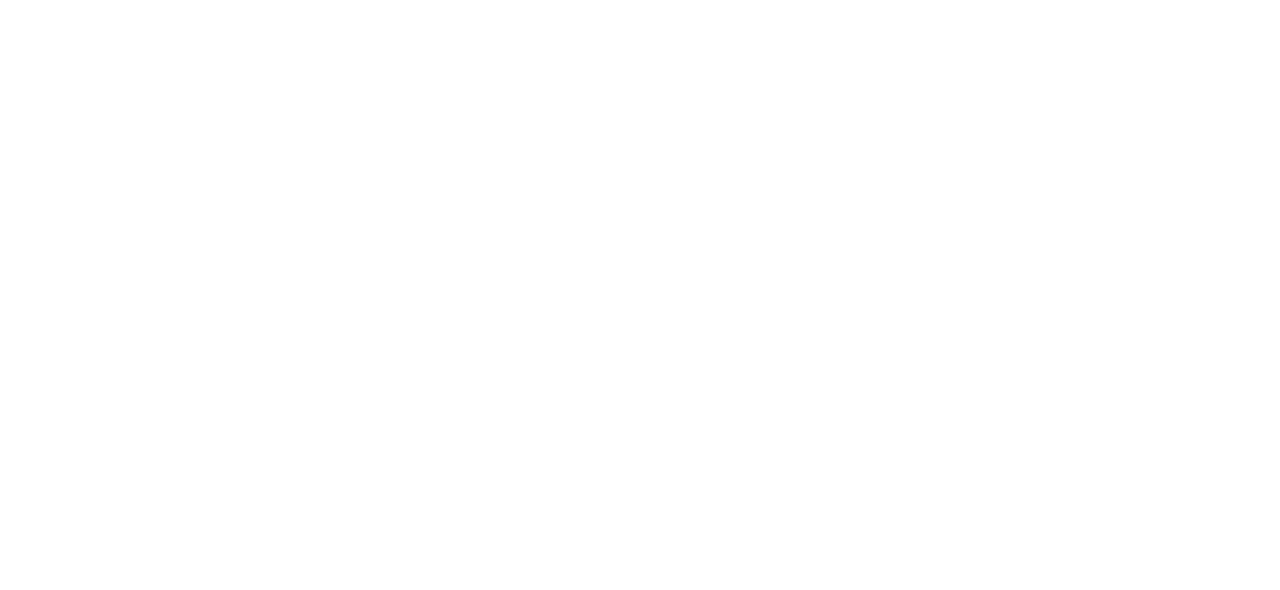
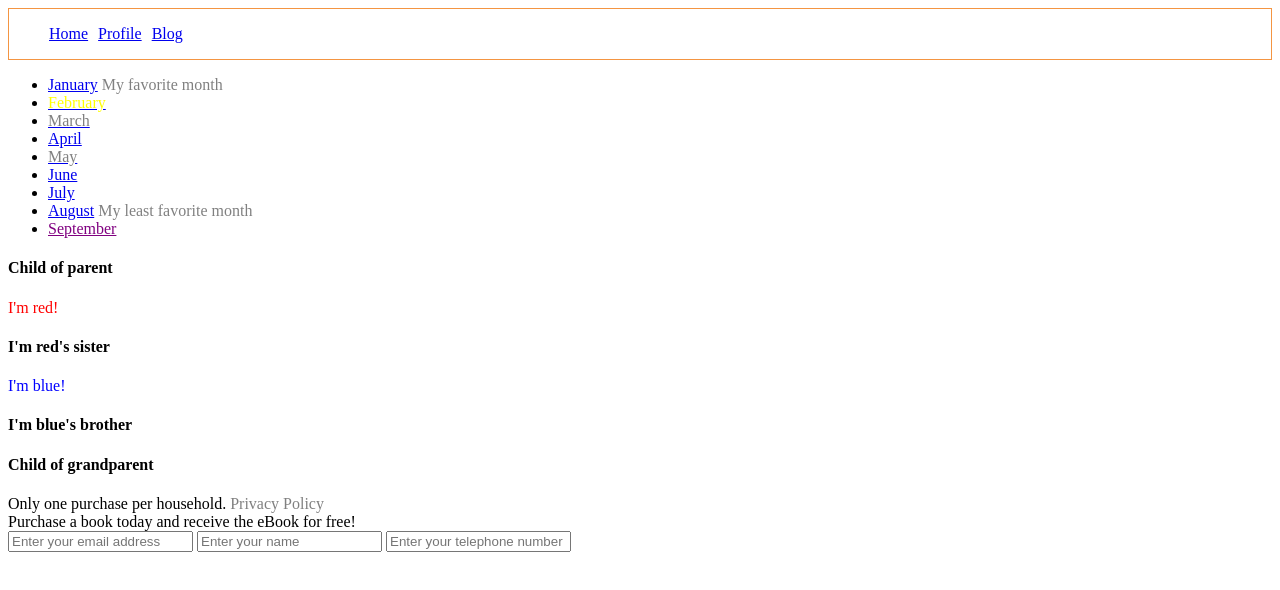
Before and after one commit to hagansmith/css-selectors, a plain HTML site: page index.html in a window 1280 px wide. Drawn offline with Linux system fonts and the light colour scheme.

Commit message:
add styling documents

```diff
--- a/index.html
+++ b/index.html
@@ -1,9 +1,102 @@
 <!DOCTYPE html>
 <html>
 <head>
-	<title></title>
+	<title>CSS Selectors</title>
+	<link rel="stylesheet" type="text/css" href="./selectors.css">
 </head>
 <body>
+<header>
+  <nav>
+  	<ul>
+    	<li><a href="#">Home</a></li>
+    	<li><a href="#">Profile</a></li>
+    	<li><a href="#">Blog</a></li>
+  	</ul>
+  </nav>
+</header>
 
+<article>
+	<section>
+	  <div class="month-list">
+	    <ul>
+	      <li>
+	        <a href="#">January</a>
+	        <span class="disabled">My favorite month</span>
+	      </li>
+	      <li>
+	        <a href="#">
+	          <span class="active">February</span>
+	        </a>
+	      </li>
+	      <li>
+	        <a href="#">
+	          <span class="disabled">March</span>
+	        </a>
+	      </li>
+	      <li>
+	        <a href="#">April</a>
+	      </li>
+	      <li>
+	        <a href="#">
+	          <div class="promo">
+	            <span class="disabled">May</span>
+	          </div>
+	        </a>
+	      </li>
+	      <li>
+	        <a href="#">June</a>
+	      </li>
+	      <li>
+	        <a href="#">July</a>
+	      </li>
+	      <li>
+	        <a href="#">August</a>
+	        <span class="disabled">My least favorite month</span>
+	      </li>
+	      <li>
+	        <a href="#" class="disabled">September</a>
+	      </li>
+	    </ul>
+	  </div>
+	</section>
+
+	<section>
+	  <div class="grandparent">
+	    <div class="parent">
+	      <h4>Child of parent</h4>
+	      <div>
+	        <div>I'm red!</div>
+	        <h4>I'm red's sister</h4>
+	        <div>I'm blue!</div>
+	        <h4>I'm blue's brother</h4>
+	      </div>
+	    </div>
+	    <h4>Child of grandparent</h4>
+	  </div>
+	</section>
+<article>
+<footer class="padded">
+
+  <div class="disclaimer">
+    Only one purchase per household.
+    <a href="#"></a>
+      <span class="footer-link">
+        <span class="disabled">
+          Privacy Policy
+        </span>
+      </span>
+  </div>
+
+  <div class="promo">
+    Purchase a book today and receive the eBook for free!
+  </div>
+
+  <span>
+      <input type="text" name="email" placeholder="Enter your email address">
+      <input type="text" name="name" placeholder="Enter your name">
+      <input type="tel" name="telephone" placeholder="Enter your telephone number">
+  </span>
+
+</footer>
 </body>
 </html>
--- a/selectors.css
+++ b/selectors.css
@@ -0,0 +1,36 @@
+header {
+	border: 1px solid #f49542;
+}
+
+header ul {
+	display: flex;
+	list-style: none;
+}
+
+header li {
+	padding-right: 10px;
+}
+
+.disabled {
+	color: grey;
+}
+
+a.disabled {
+	color: purple;
+}
+
+.active {
+	color: yellow;
+}
+
+.parent div:first-of-type div:first-child {
+	color: red;
+}
+
+.parent div:first-of-type div:last-of-type {
+	color: blue;
+}
+
+.parent div:first-of-type div:first-child div + h4 {
+	background-color: red;
+}
```
